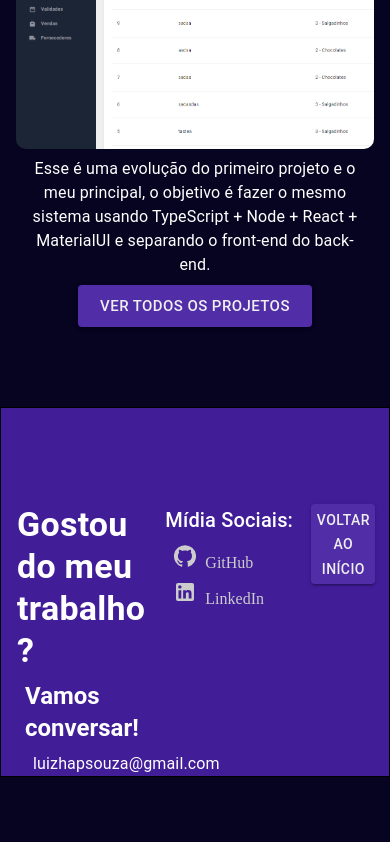
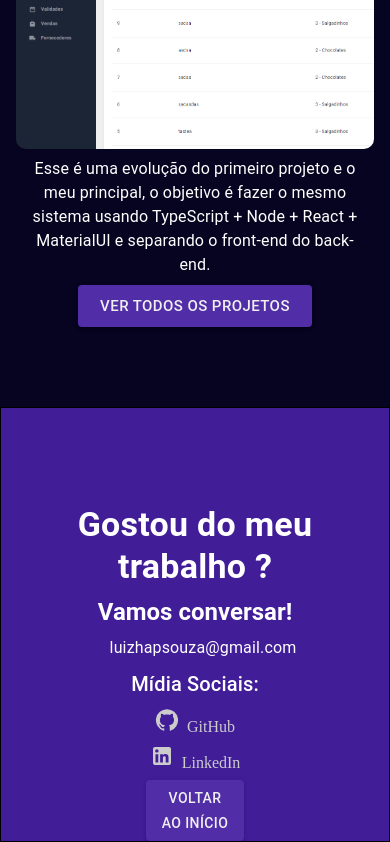
Before and after one commit to LuHenriSouza/portifolio, a React (Vite) app: page / in a window 390 px wide. Shown: the part 1523-2365 px from the top of the page. Before the commit the page ends 2300 px from the top, so only its background shows below. Built offline with nearby package versions, Linux system fonts and the light colour scheme.

Commit message:
tornando footer responsivo

```diff
--- a/src/shared/components/Footer.tsx
+++ b/src/shared/components/Footer.tsx
@@ -23,25 +23,25 @@ export const Footer: React.FC<IFooterProps> = ({ children }) => {
 				<Container maxWidth="xl">
 
 					<Grid container marginTop={12}>
-						<Grid item xs={5}>
-							<Typography variant='h4' fontWeight={'bold'}>
+						<Grid item xs={smDown ? 12 : 5}>
+							<Typography align={smDown ? 'center' : 'inherit'} variant='h4' fontWeight={'bold'}>
 								Gostou do meu trabalho ?
 							</Typography>
-							<Typography variant='h5' m={1} fontWeight={'bold'}>
+							<Typography align={smDown ? 'center' : 'inherit'} variant='h5' m={1} fontWeight={'bold'}>
 								Vamos conversar!
 							</Typography>
-							<Typography variant='body1' ml={2}>
+							<Typography align={smDown ? 'center' : 'inherit'} variant='body1' ml={2}>
 								luizhapsouza@gmail.com
 							</Typography>
 						</Grid>
-						<Grid item xs={5}>
-							<Typography variant='h6'>Mídia Sociais:</Typography>
-							<Box display={'flex'} flexDirection={'column'} gap={1} m={1}>
+						<Grid item xs={smDown ? 12 : 5} mt={1}>
+							<Typography align={smDown ? 'center' : 'inherit'} variant='h6'>Mídia Sociais:</Typography>
+							<Box display={'flex'} flexDirection={'column'} gap={1} m={1} alignItems={smDown ? 'center' : 'inherit'}>
 								<Link href="https://github.com/LuHenriSouza" underline="hover"><GitHubIcon sx={{ mr: 1 }} />GitHub</Link>
 								<Link href="https://www.linkedin.com/in/luiz-henrique-aparecido-de-souza-699ab91ba" underline="hover"><LinkedInIcon sx={{ mr: 1 }} />LinkedIn</Link>
 							</Box>
 						</Grid>
-						<Grid item xs={2} display={'flex'} justifyContent={'center'}>
+						<Grid item xs={smDown ? 12 : 2} display={'flex'} justifyContent={'center'}>
 							<Button variant='contained' sx={{ maxHeight: 80 }} onClick={scrollToTop}>Voltar <br />ao Início</Button>
 						</Grid>
 					</Grid>
```
